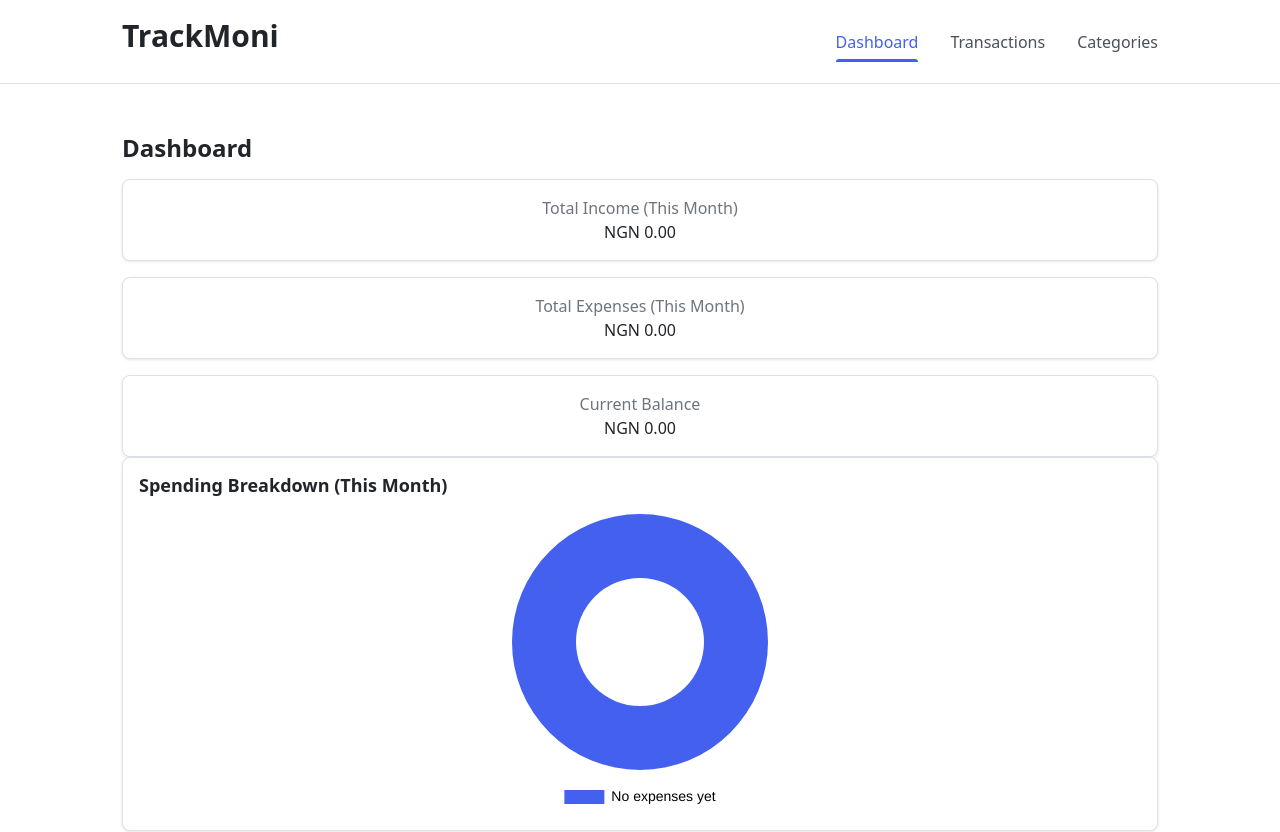
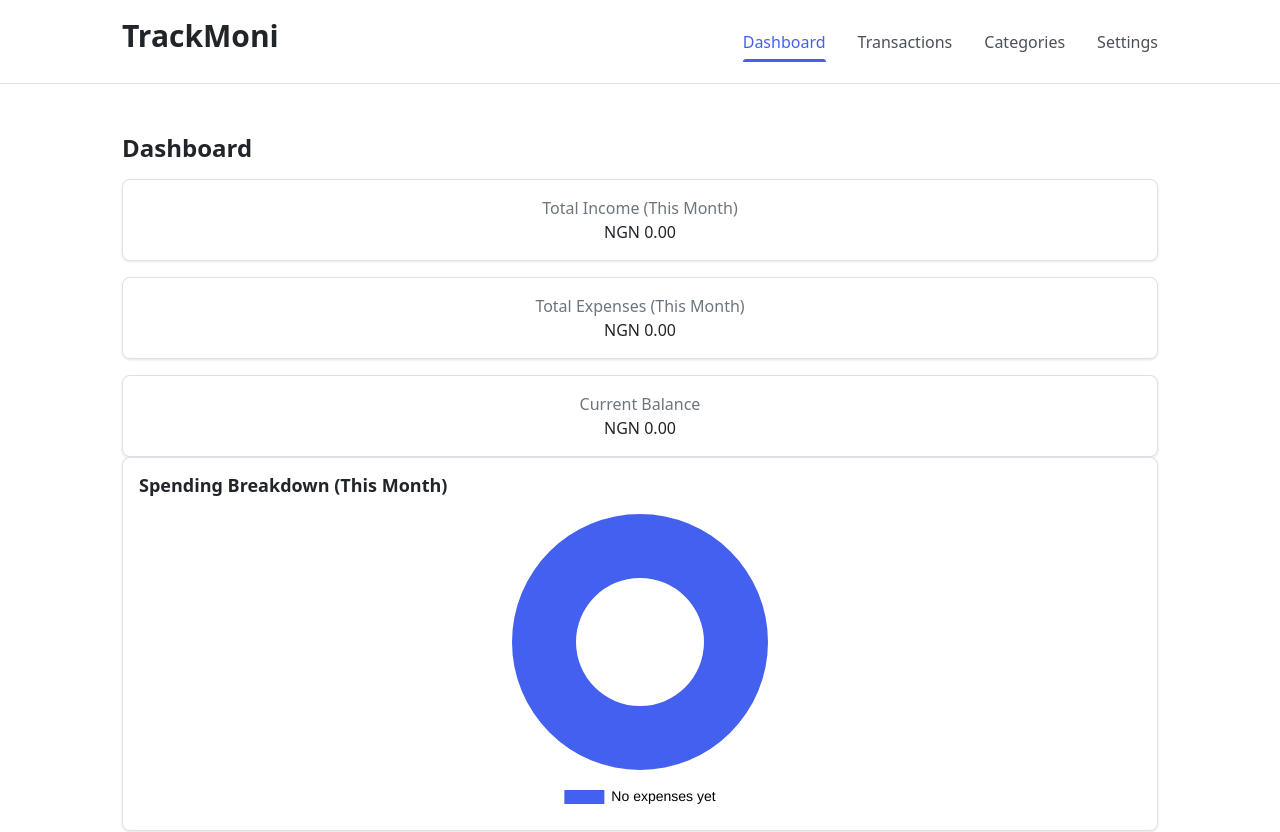
Before and after one commit to gbemigaakinde/personal-finance, a plain HTML site: page index.html in a window 1280 px wide. Shown: the top 832 px of the page. Drawn offline with nearby package versions, Linux system fonts and the light colour scheme.

Commit message:
Update index.html

```diff
--- a/index.html
+++ b/index.html
@@ -32,7 +32,7 @@
             <li><a href="#/dashboard" class="nav-link active">Dashboard</a></li>
             <li><a href="#/transactions" class="nav-link">Transactions</a></li>
             <li><a href="#/categories" class="nav-link">Categories</a></li>
-            <!-- <li><a href="#/settings" class="nav-link">Settings</a></li> -->
+            <li><a href="#/settings" class="nav-link">Settings</a></li>
           </ul>
         </nav>
       </div>
```
